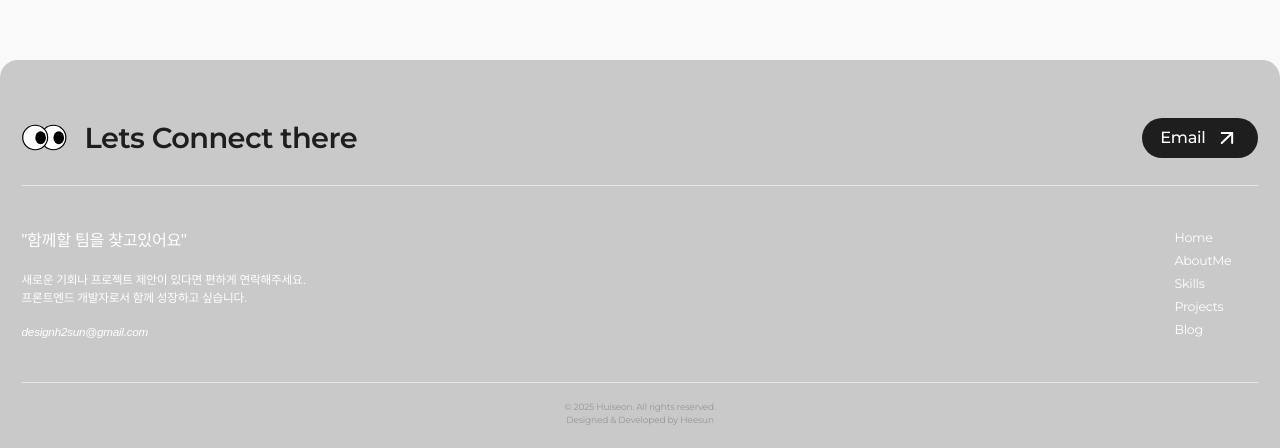
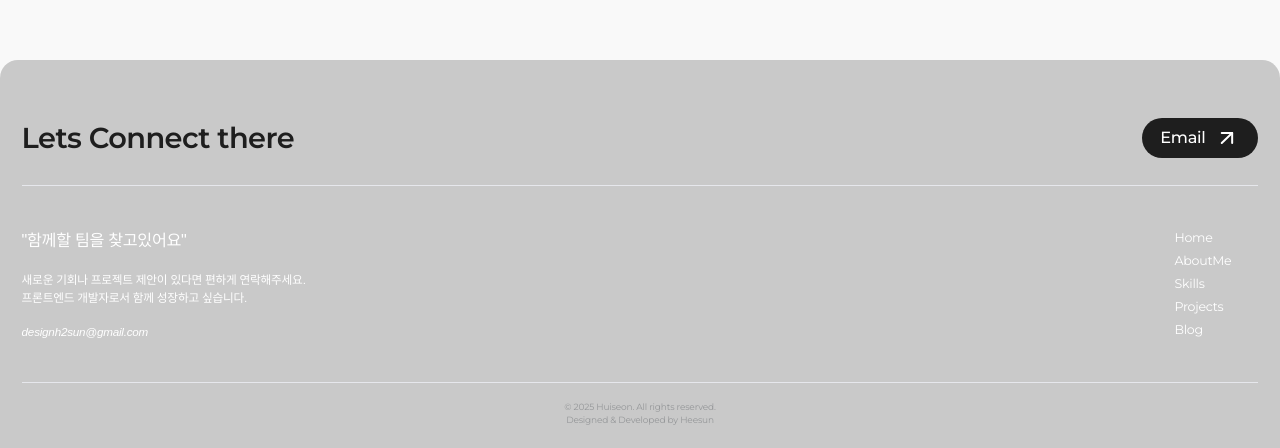
Before and after one commit to HuiseonDev/huiseon_portfolio, a React (Vite) app: page / in a window 1280 px wide. Shown: the part 2057-2505 px from the top of the page. Built offline with nearby package versions, Linux system fonts and the light colour scheme; a web font is replaced by a local one.

Commit message:
Style: footer 이미지 보류

```diff
--- a/src/components/Footer/Footer.tsx
+++ b/src/components/Footer/Footer.tsx
@@ -16,7 +16,7 @@ const Footer = () => {
       <div className="footer-inner">
         <section css={footerTitleWrapperStyle}>
           <div css={footerTitleStyle}>
-            <img src="/img/footer-icon.svg" alt="푸터 이미지" />
+            {/* <img src="/img/logo.svg" alt="푸터 이미지" /> */}
             <p css={Montserrat}>Lets Connect there</p>
           </div>
           <button css={postButtonStyle}>
@@ -103,9 +103,9 @@ const footerTitleStyle = css`
   font-size: 3.2rem;
   font-weight: 600;
 
-  img {
-    width: 5rem;
-  }
+  /* img {
+    width: 3rem;
+  } */
 `;
 
 const postButtonStyle = css`
```
